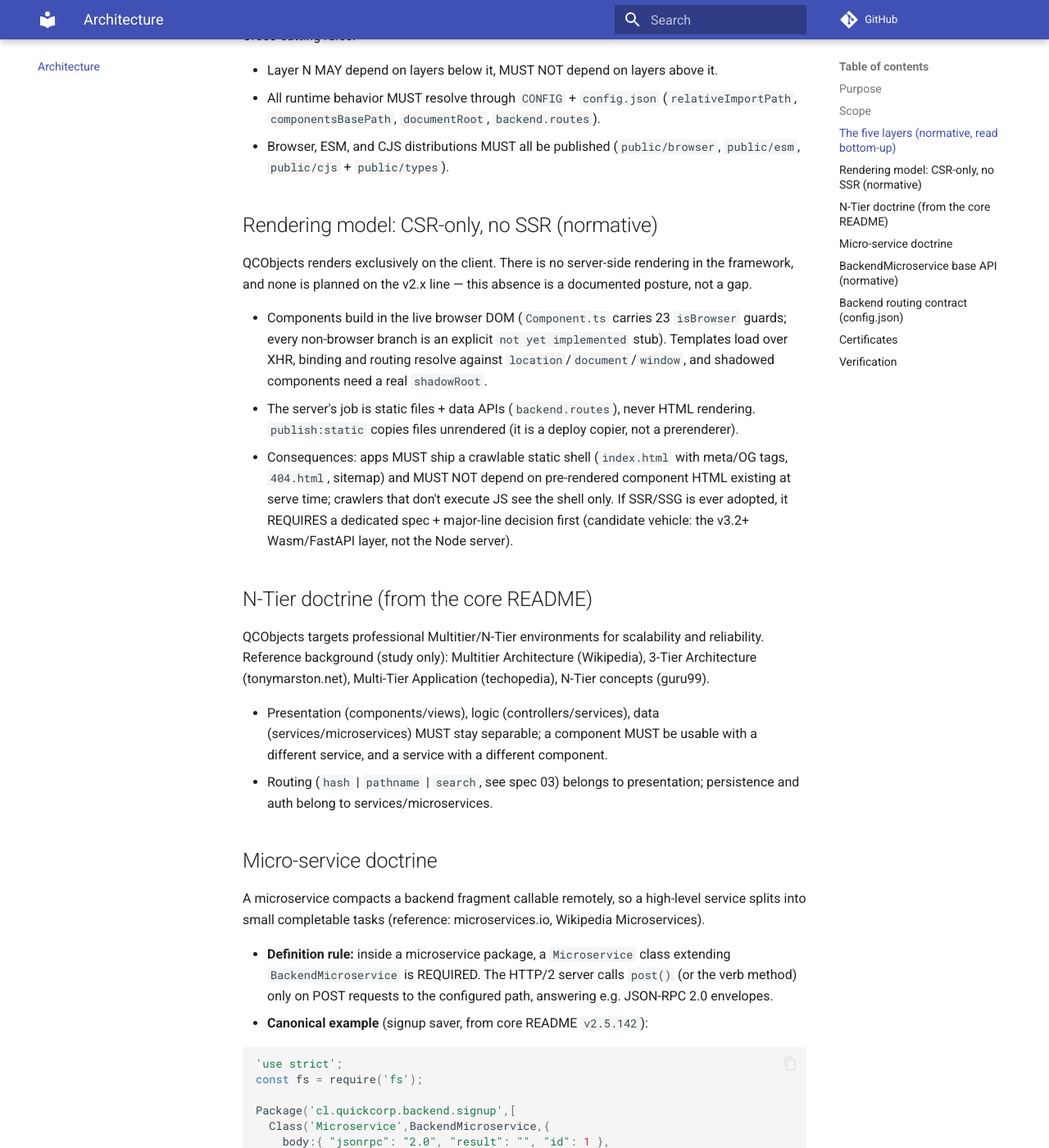
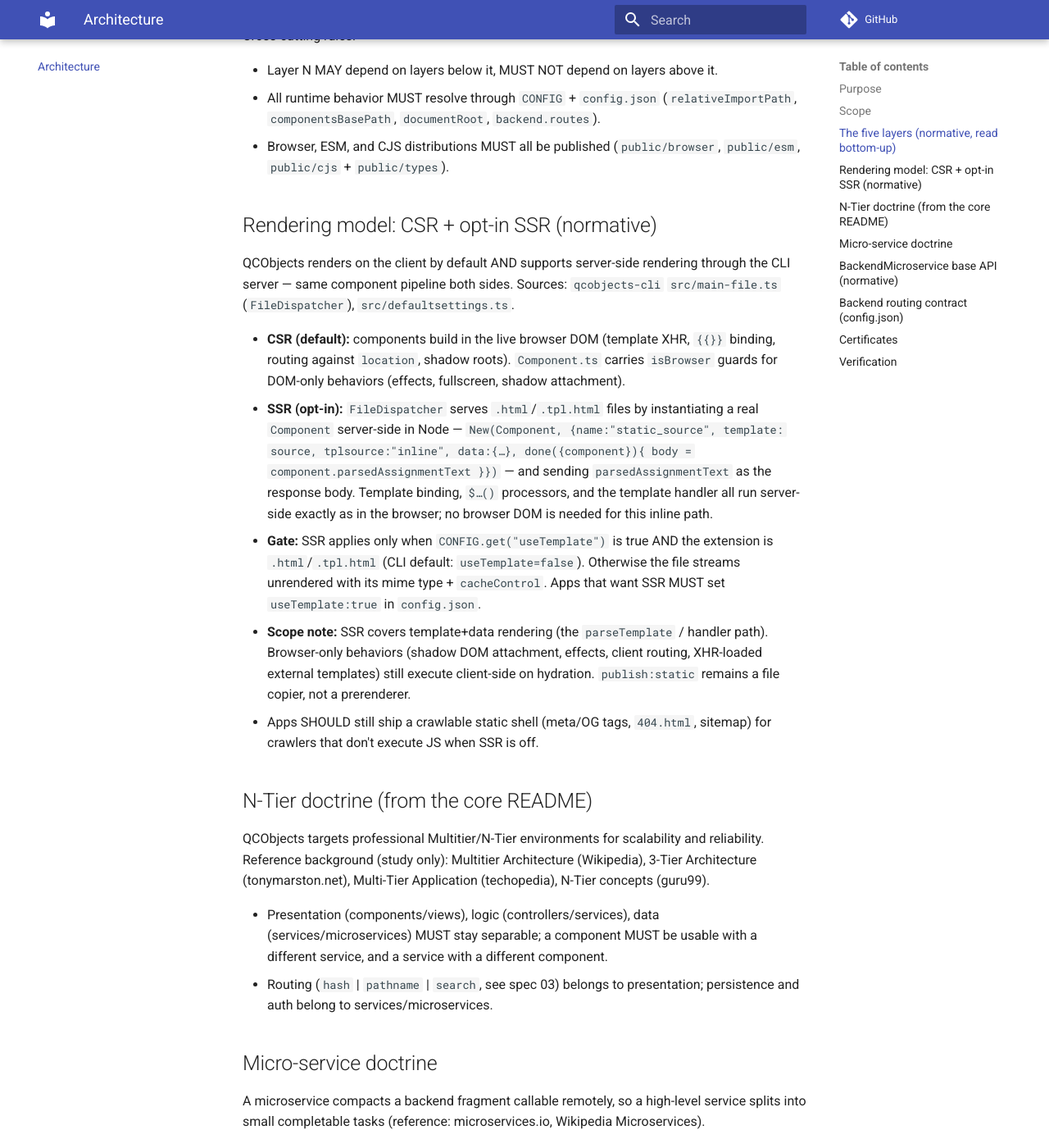
Before and after one commit to QCObjects/product-specs, an MkDocs documentation site: the page built from docs/02-architecture.md, in a window 1280 px wide and 1400 px high, scrolled down 1133 px. Shown: the whole window at 82% size. Built offline with MkDocs 1.6.1 and Material for MkDocs 9.7.7, drawn with Linux system fonts in a browser that asks for light colours; comment, search, counter and statistics services are not loaded.

Commit message:
fix: SSR is supported via FileDispatcher; spec useTemplate gate + base API

```diff
--- a/docs/02-architecture.md
+++ b/docs/02-architecture.md
@@ -44,26 +44,33 @@ Cross-cutting rules:
 - Browser, ESM, and CJS distributions MUST all be published
   (`public/browser`, `public/esm`, `public/cjs` + `public/types`).
 
-## Rendering model: CSR-only, no SSR (normative)
+## Rendering model: CSR + opt-in SSR (normative)
 
-QCObjects renders exclusively on the client. There is no server-side rendering
-in the framework, and none is planned on the v2.x line — this absence is a
-documented posture, not a gap.
+QCObjects renders on the client by default AND supports server-side rendering
+through the CLI server — same component pipeline both sides. Sources:
+`qcobjects-cli` `src/main-file.ts` (`FileDispatcher`), `src/defaultsettings.ts`.
 
-- Components build in the live browser DOM (`Component.ts` carries 23
-  `isBrowser` guards; every non-browser branch is an explicit
-  `not yet implemented` stub). Templates load over XHR, binding and routing
-  resolve against `location`/`document`/`window`, and shadowed components need
-  a real `shadowRoot`.
-- The server's job is static files + data APIs (`backend.routes`), never HTML
-  rendering. `publish:static` copies files unrendered (it is a deploy copier,
-  not a prerenderer).
-- Consequences: apps MUST ship a crawlable static shell (`index.html` with
-  meta/OG tags, `404.html`, sitemap) and MUST NOT depend on pre-rendered
-  component HTML existing at serve time; crawlers that don't execute JS see
-  the shell only. If SSR/SSG is ever adopted, it REQUIRES a dedicated spec +
-  major-line decision first (candidate vehicle: the v3.2+ Wasm/FastAPI layer,
-  not the Node server).
+- **CSR (default):** components build in the live browser DOM (template XHR,
+  `{{}}` binding, routing against `location`, shadow roots). `Component.ts`
+  carries `isBrowser` guards for DOM-only behaviors (effects, fullscreen,
+  shadow attachment).
+- **SSR (opt-in):** `FileDispatcher` serves `.html`/`.tpl.html` files by
+  instantiating a real `Component` server-side in Node —
+  `New(Component, {name:"static_source", template: source, tplsource:"inline",
+  data:{…}, done({component}){ body = component.parsedAssignmentText }})` —
+  and sending `parsedAssignmentText` as the response body. Template binding,
+  `$…()` processors, and the template handler all run server-side exactly as
+  in the browser; no browser DOM is needed for this inline path.
+- **Gate:** SSR applies only when `CONFIG.get("useTemplate")` is true AND the
+  extension is `.html`/`.tpl.html` (CLI default: `useTemplate=false`).
+  Otherwise the file streams unrendered with its mime type + `cacheControl`.
+  Apps that want SSR MUST set `useTemplate:true` in `config.json`.
+- **Scope note:** SSR covers template+data rendering (the `parseTemplate` /
+  handler path). Browser-only behaviors (shadow DOM attachment, effects,
+  client routing, XHR-loaded external templates) still execute client-side on
+  hydration. `publish:static` remains a file copier, not a prerenderer.
+- Apps SHOULD still ship a crawlable static shell (meta/OG tags, `404.html`,
+  sitemap) for crawlers that don't execute JS when SSR is off.
 
 ## N-Tier doctrine (from the core README)
 
```
Also changed, not shown: docs/11-features.md (+1 -0 lines), docs/12-schemas.md (+3 -0 lines), 1 other file.
